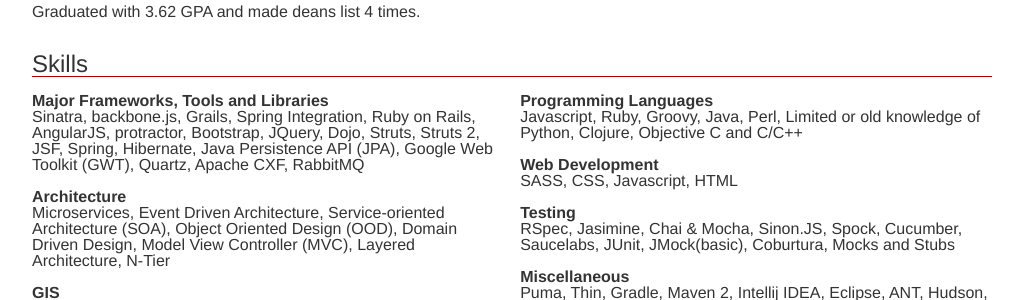
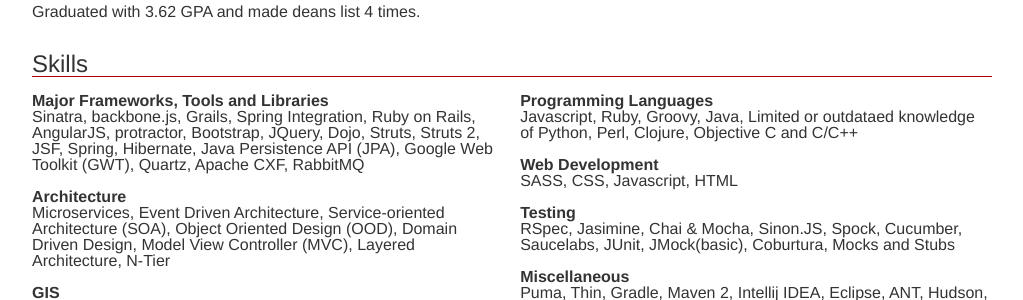
Before and after one commit to billingb/billingb.github.io, a Jekyll site: the page built from resume/index.html, in a window 1280 px wide. Shown: the part 1000-1300 px from the top of the page, without its empty margins (104-1127 px from the left). Built offline with Jekyll 4.4.1, drawn with Linux system fonts in a browser that asks for light colours.

```diff
--- a/_data/resume/skills.yaml
+++ b/_data/resume/skills.yaml
@@ -4,8 +4,8 @@
     - Ruby
     - Groovy
     - Java
+    - Limited or outdataed knowledge of Python
     - Perl
-    - Limited or old knowledge of Python
     - Clojure
     - Objective C and C/C++
 
```
